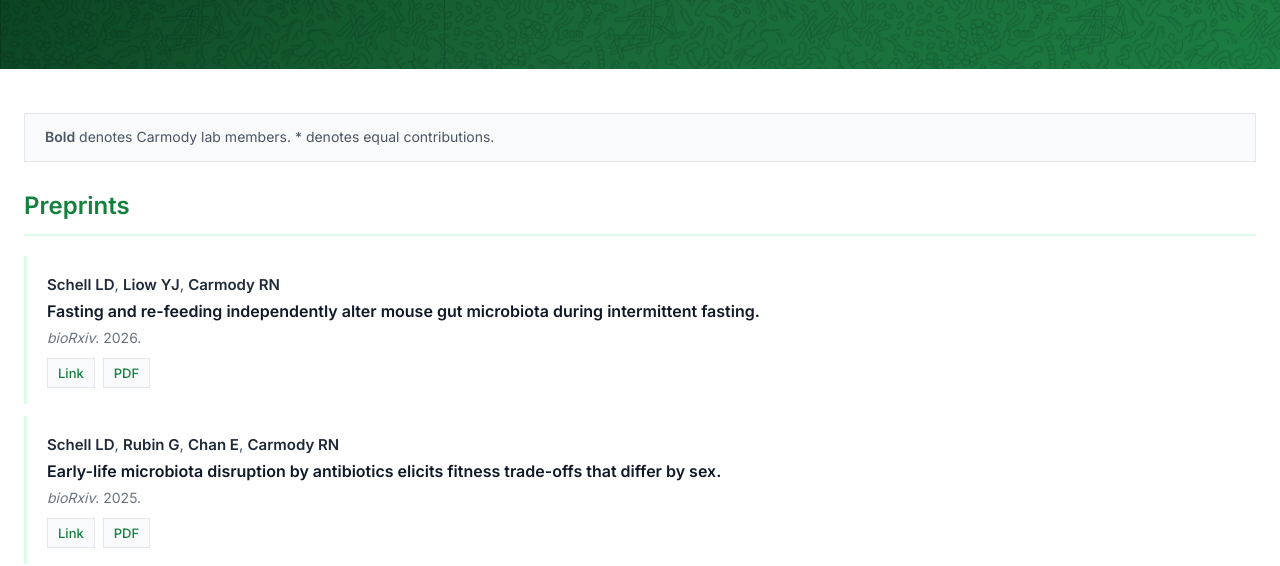
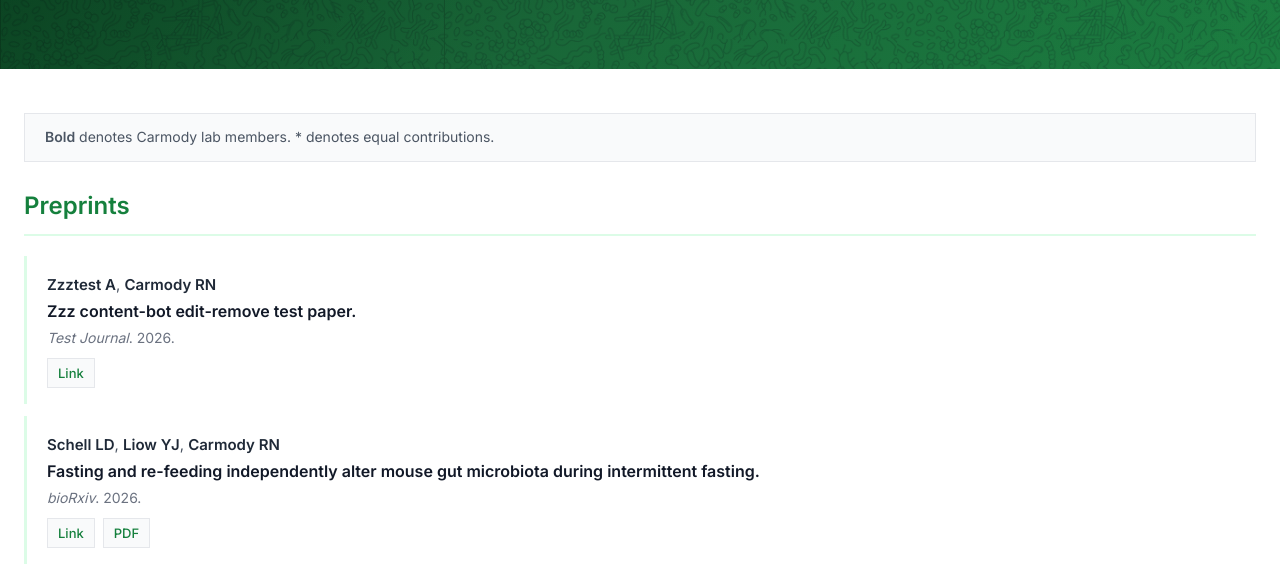
Before and after one commit to christopherruano/carmody_lab_website, a plain HTML site: page publications.html in a window 1280 px wide. Shown: the part 250-816 px from the top of the page. Drawn offline with Linux system fonts and the light colour scheme.

Commit message:
Add publication: Zzztest et al. (2026)

```diff
--- a/js/main.js
+++ b/js/main.js
@@ -313,6 +313,7 @@
     { page: 'People', url: 'people.html', title: 'Dina Zeldin', text: 'Former Undergraduate Researcher.' },
 
     // Publications
+    { page: 'Publications', url: 'publications.html', title: 'Zzztest et al. (2026)', text: 'Zzz content-bot edit-remove test paper. Test Journal.' },
     { page: 'Publications', url: 'publications.html', title: 'Schell, Liow & Carmody (2026)', text: 'Fasting and re-feeding independently alter mouse gut microbiota during intermittent fasting. bioRxiv preprint.' },
     { page: 'Publications', url: 'publications.html', title: 'Schell, Rubin, Chan & Carmody (2025)', text: 'Early-life microbiota disruption by antibiotics elicits fitness trade-offs that differ by sex. bioRxiv preprint.' },
     { page: 'Publications', url: 'publications.html', title: 'Liow et al. (2025)', text: 'Polyunsaturated fatty acids promote appetite via the microbiome-gut-brain axis. bioRxiv preprint.' },
--- a/publications.html
+++ b/publications.html
@@ -33,6 +33,15 @@
 
       <!-- Preprints -->
       <h2 class="pub-year">Preprints</h2>
+
+      <div class="pub-entry">
+        <div class="pub-authors"><strong>Zzztest A</strong>, <strong>Carmody RN</strong></div>
+        <div class="pub-title">Zzz content-bot edit-remove test paper.</div>
+        <div class="pub-journal"><em>Test Journal</em>. 2026.</div>
+        <div class="pub-links">
+          <a href="https://example.com/orig" target="_blank" rel="noopener">Link</a>
+        </div>
+      </div>
 
       <div class="pub-entry">
         <div class="pub-authors"><strong>Schell LD</strong>, <strong>Liow YJ</strong>, <strong>Carmody RN</strong></div>
```
